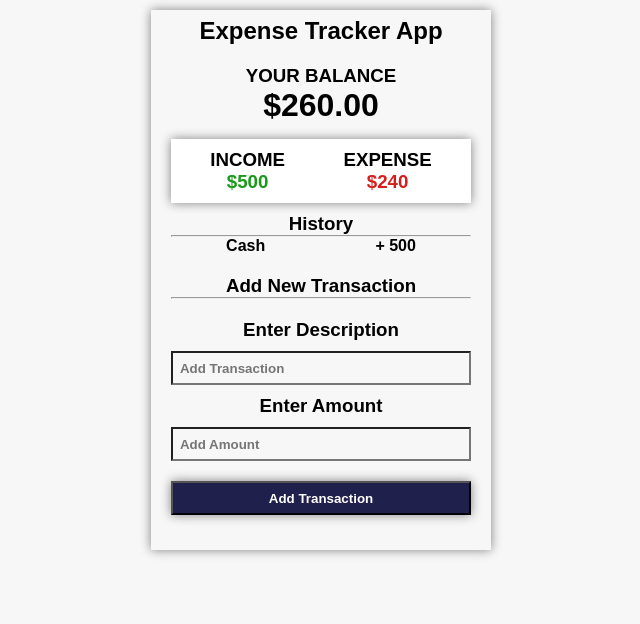
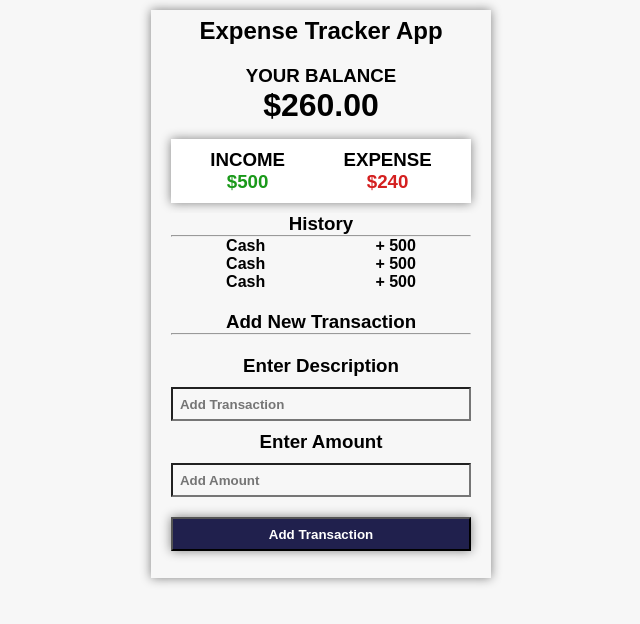
Before and after one commit to AhmedShaykh/Expense-Tracker-App-With-React.JS, a React (Create React App) app: page / in a window 1280 px wide. Shown: the top 624 px of the page, without its empty margins (319-959 px from the left). Built offline with nearby package versions, Linux system fonts and the light colour scheme; the HTML template or start-up script is replaced by a standard one.

Commit message:
It's Time To Push !

```diff
--- a/src/Components/History.jsx
+++ b/src/Components/History.jsx
@@ -10,6 +10,14 @@ function History() {
                     <span>Cash</span>
                     <span>+ 500</span>
                 </li>
+                <li>
+                    <span>Cash</span>
+                    <span>+ 500</span>
+                </li>
+                <li>
+                    <span>Cash</span>
+                    <span>+ 500</span>
+                </li>
             </ul>
         </div>
     )
```
